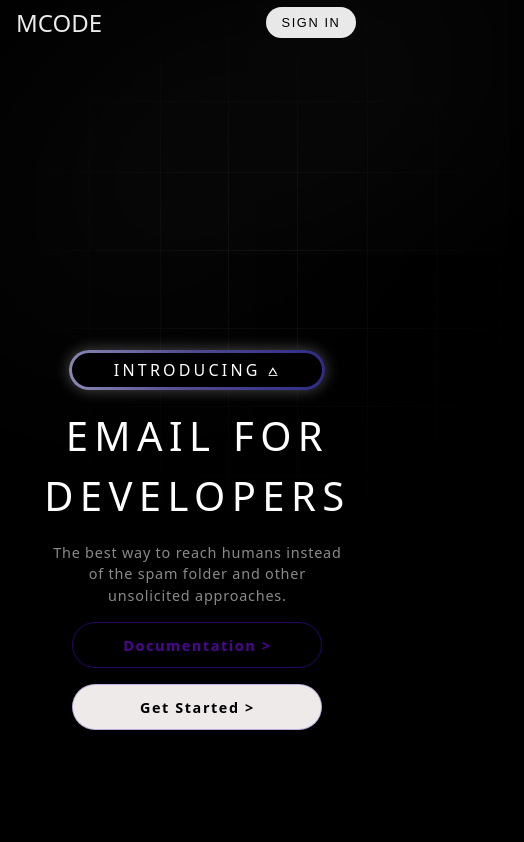
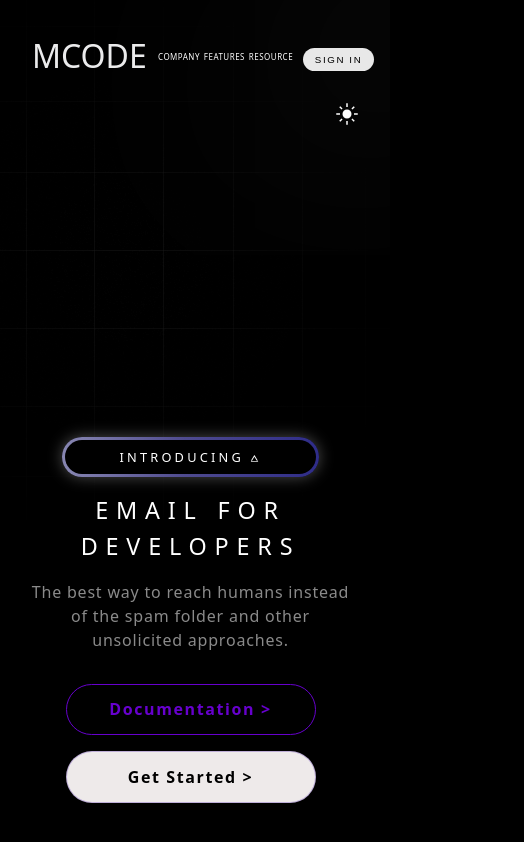
Before and after one commit to Kamiz660/MCODE, a plain HTML site: page index.html in a window 390 px wide. Shown: the whole page, 524 px wide, since content can reach past the window. Drawn offline with nearby package versions, Linux system fonts and the light colour scheme; some packages are replaced by stand-ins of ours; a script that the page names is missing.

Commit message:
initial commit

```diff
--- a/Mcode.html
+++ b/index.html
@@ -4,12 +4,12 @@
   <meta charset="UTF-8">
   <meta name="viewport" content="width=device-width, initial-scale=1.0">
   <title>Document</title>
-  <link rel="stylesheet" href="style1.css">
+  <link rel="stylesheet" href="style.css">
   <script src="script.js" defer></script>
   <link rel="stylesheet" href="https://unpkg.com/aos@next/dist/aos.css" />
 </head>
 <body>
-  <img class="image-gradient" src="gradient.png" alt="gradient">
+  <img class="image-gradient" src="assets/gradient.png" alt="gradient">
   <div class="layer-blur"> </div>
   <header>
     <h1 data-aos="fade-down" data-aos-duration="1100" class="logo">MCODE</h1>
@@ -18,9 +18,15 @@
       <a data-aos="fade-down" data-aos-duration="1350" href="#">FEATURES</a>
       <a data-aos="fade-down" data-aos-duration="1400" href="#">RESOURCE</a>
       <a data-aos="fade-down" data-aos-duration="1450" href="#">DOCS</a>
-      <a id="Lightmode" data-aos="fade-down" data-aos-duration="1450" href="#">Light</a>
     </nav>
-    <button data-aos="fade-down" data-aos-duration="1100" id="sign-in" class="btn-signing">SIGN IN</button>
+      <!-- toggle button -->
+   <button-container>
+        <button id="lightmode" data-aos="fade-down" data-aos-duration="1100">
+         <svg xmlns="http://www.w3.org/2000/svg" height="24px" viewBox="0 -960 960 960" width="24px" fill="#e3e3e3"><path d="M480-300q-74.92 0-127.46-52.54Q300-405.08 300-480q0-74.92 52.54-127.46Q405.08-660 480-660q74.92 0 127.46 52.54Q660-554.92 660-480q0 74.92-52.54 127.46Q554.92-300 480-300ZM200-450H50v-60h150v60Zm710 0H760v-60h150v60ZM450-760v-150h60v150h-60Zm0 710v-150h60v150h-60ZM262.92-656.92l-93.69-90.46 42.39-44.39 90.23 92.69-38.93 42.16Zm485.46 488.69-90.84-93.31 39.54-41.54 93.69 90.46-42.39 44.39Zm-91.46-528.85 90.46-93.69 44.39 42.39-92.69 90.23-42.16-38.93ZM168.23-211.62l93.31-90.84 40.77 39.54-90.08 94.07-44-42.77Z"/></svg>
+         <svg xmlns="http://www.w3.org/2000/svg" height="24px" viewBox="0 -960 960 960" width="24px" fill="#e3e3e3"><path d="M481.15-140q-141.66 0-240.83-99.17-99.16-99.16-99.16-240.83 0-135.77 92.11-232.88 92.11-97.12 225.57-105.2 8.62 0 16.93.62 8.3.62 16.3 1.85-30.61 28.61-48.76 69.15-18.16 40.54-18.16 86.46 0 98.33 68.84 167.17Q562.82-424 661.15-424q46.54 0 86.77-18.15 40.23-18.16 68.46-48.77 1.23 8 1.85 16.31.61 8.3.61 16.92-7.69 133.46-104.8 225.57Q616.92-140 481.15-140Z"/></svg>
+        </button>
+        <button data-aos="fade-down" data-aos-duration="1100" id="sign-in" class="btn-signing">SIGN IN</button>
+   </button-container>
   </header>
   <main>
     <div class="content"> <!-- non header -->
--- a/style1.css
+++ b/style.css
@@ -1,6 +1,7 @@
 :root { /* Dark theme colors (default) */
     --bg-color: #000000;
     --text-color: #ffffff;
+    --transparent-bg: #ffffff00;
     --text-secondary-color: #a7a7a7d2;
     --header-color: rgb(235, 235, 236);
     --button-bg: rgba(255, 255, 255, 0.909);
@@ -13,8 +14,8 @@
     --shadow-color: rgba(255, 255, 255, 0.3);
     --accent-color: #4c0692;
     --accent-color-hover: #820ffd;
-    --btn-doc-color: #4c0692;
-    --btn-doc-border: rgba(64, 10, 171, 0.61);
+    --btn-doc-color: #6700ce;
+    --btn-doc-border: #6700ce;
     --btn-doc-hover-bg: #807d7d1f;
     --btn-start-bg: rgb(238, 234, 234);
     --btn-start-border: rgba(75, 28, 170, 0.291);
@@ -34,9 +35,9 @@
 /* Light theme colors */
 [data-theme="light"] {
     --bg-color: #eed6fb;
-    --text-color: #3d2fa1; /* Deep royal blue for stronger visibility */
+    --text-color: #3d2fa1;
     --text-secondary-color: #555555;
-    --header-color: #2c1b73; /* Bolder for headers */
+    --header-color: #2c1b73;
 
     --button-bg: #6c09d6;
     --button-text: #ffffff;
@@ -60,7 +61,7 @@
     --btn-start-text: #ffffff;
 
     --modal-bg: rgba(237, 224, 249, 0.95);
-    --modal-text: #3d2fa1; /* Consistent with main text */
+    --modal-text: #3d2fa1;
     --modal-close: #777777;
     --modal-close-hover: #6c09d6;
 
@@ -74,13 +75,17 @@
 
     --overlay-bg: rgba(0, 0, 0, 0.3);
 
-    --attention-color: #6c09d6; /* Optional: can be used to highlight specific text */
-  }
+    --attention-color: #6c09d6;
+}
 
 * {
     margin: 0;
     padding: 0;
     box-sizing: border-box;
+}
+
+html {
+    overflow-x: hidden; /* Prevent horizontal scroll on html element */
 }
 
 body {
@@ -91,92 +96,81 @@ body {
     line-height: 1.5;
     color: var(--text-color);
     transition: background-color 0.3s, color 0.3s;
+    overflow-x: hidden; /* Prevent horizontal scrolling */
+    overflow-y: auto;
+    width: 100vw; /* Ensure body doesn't exceed viewport width */
+    position: relative;
 }
 
-/* Theme toggle button */
-.theme-toggle {
-    position: fixed;
-    bottom: 20px;
-    right: 20px;
-    background-color: var(--accent-color);
-    color: #ffffff;
-    width: 50px;
-    height: 50px;
-    border-radius: 50%;
-    display: flex;
-    align-items: center;
-    justify-content: center;
-    cursor: pointer;
-    z-index: 1000;
-    box-shadow: 0 0 10px rgba(0, 0, 0, 0.2);
-    border: none;
-    transition: transform 0.3s;
-}
 
-.theme-toggle:hover {
-    transform: scale(1.1);
-}
-
-.theme-toggle i {
-    font-size: 1.5rem;
-}
 
 /* gradient and layer blur effect */
 .image-gradient {
     position: absolute;
     top: 0;
-    right: 10;
+    right: 0;
     opacity: 0.5;
     z-index: -1;
+    pointer-events: none;
 }
 
 .layer-blur {
     position: absolute;
     width: 30rem;
     top: 20px;
-    right: 0%;
+    right: 0;
     box-shadow: 0 0 700px 15px var(--shadow-color);
     rotate: -30deg;
     z-index: -1;
+    pointer-events: none;
 }
 
 /* CONTAINER */
 .container {
     width: 100%;
-    margin: 0 auto;
-    padding: 0 2rem;
+    max-width: 100vw; /* Prevent container from exceeding viewport */
+    margin-left: 6rem;
+    padding: 19rem;
     position: relative;
-    overflow: hidden;
+     /* Allow Spline to overflow */
 }
 
 /* header */
 header {
     display: flex;
+    margin: 1rem;
     justify-content: space-between;
     align-items: center;
-    padding: 1rem 5rem;
+    padding: 0rem 1rem;
     z-index: 999;
     color: var(--text-color);
+    width: 100%;
+    max-width: 100vw;
 }
 
+
 header h1 {
-    margin: 0;
-    font-size: 4rem;
+    margin: 0rem;
+    font-size: clamp(1.5rem, 5vw, 3.5rem);
+    align-items: center;
     font-weight: 300;
     color: var(--header-color);
 }
 
 nav {
+    margin: 0rem;
     display: flex;
     align-items: center;
     gap: 3rem;
+    justify-content: center;
 }
 
 nav a {
-    font-size: 1.08rem;
-    letter-spacing: 0.1rem;
+    font-size: clamp(0.1rem, 2vw, 1rem);
+    letter-spacing: 0.2rem;
     transition: color 0.2s ease;
     text-decoration: none;
+    padding: 0.8rem 0rem;
     color: var(--text-color);
 }
 
@@ -184,17 +178,55 @@ nav a:hover {
     color: var(--text-secondary-color);
 }
 
+button-container {
+    display: flex;
+    z-index: 1000;
+    justify-content: center;
+    align-items: center;
+
+}
+
+#lightmode {
+
+  height: 41px;
+  width: 43px;
+  border-radius: 50px;
+  margin-right: 1rem;
+  border: none;
+  background-color: var(--transparent-bg);
+  cursor: pointer;
+  padding: 0;
+  overflow: hidden;
+}
+
+#lightmode svg{
+    fill: var(--text-color);
+}
+#lightmode svg:last-child{
+ display: none;
+}
+[data-theme="light"] #lightmode svg:first-child{
+    display: none;
+}
+[data-theme="light"] #lightmode svg:last-child {
+  display: inline;
+}
+
 .btn-signing {
     background-color: var(--button-bg);
     color: var(--button-text);
-    padding: 0.8rem 2rem;
+    padding: clamp(0.5rem, 1vw, 0.8rem) clamp(1rem, 3vw, 2rem);
     border-radius: 50px;
+    margin-top: 0px;
+    margin-right: 4rem;
     border: none;
-    font-size: 1.1rem;
+    font-size: clamp(0.8rem, 2vw, 1.1rem);
     font-weight: 520;
     letter-spacing: 0.1rem;
     transition: background-color 0.2s ease, transform 0.2s ease;
     cursor: pointer;
+    white-space: nowrap;
+    align-items: center;
 }
 
 .btn-signing:hover {
@@ -207,19 +239,24 @@ main {
     display: flex;
     flex-direction: column;
     justify-content: center;
-    min-height: calc(90vh - 6rem);
+    min-height: calc(90vh - 2rem);
+    width: 100%;
+    max-width: 100vw;
 }
 
 .content {
-    max-width: 40rem;
+    max-width: 35rem;
     margin-left: 0.3rem;
+    padding-left: 1rem;
+    flex-wrap: wrap;
     z-index: 999;
     color: var(--text-color);
+    width: 100%;
 }
 
 .tag-box {
     position: relative;
-    width: 18rem;
+    width: min(18rem, 90vw);
     height: 2.5rem;
     border-radius: 50px;
     background: linear-gradient(to right, var(--gradient-start), var(--gradient-mid1), var(--gradient-mid2), var(--gradient-end));
@@ -246,6 +283,7 @@ main {
     justify-content: center;
     transition: 0.2s ease;
     color: var(--text-color);
+    font-size: clamp(0.8rem, 2vw, 1rem);
 }
 
 .tag-box .tag:hover {
@@ -254,37 +292,46 @@ main {
 }
 
 .content h2 {
-    font-size: 3rem;
+    font-size: clamp(1rem, 6vw, 3rem);
     font-weight: 300;
-    letter-spacing: 1.2rem;
+    letter-spacing: clamp(0.3rem, 2vw, 1.2rem);
     margin-left: 0.3rem;
 }
 
 .description {
-    font-size: 1.2rem;
+    font-size: clamp(1rem, 3vw, 1.2rem);
     letter-spacing: 0.05rem;
-    max-width: 35rem;
+    max-width: 45rem;
     color: var(--text-secondary-color);
-    margin-left: .6rem;
+    margin-left: 0.6rem;
 }
 
 .buttons {
     display: flex;
-    gap: 2rem;
+    gap: 1rem;
     margin-top: 3rem;
+    margin-bottom: 1rem;
     margin-left: 0.5rem;
+    flex-wrap: wrap; /* Allow buttons to wrap on very small screens */
+}
+
+.btn-get-documentation,
+.btn-get-started {
+    text-decoration: none;
+    padding: 0.7rem 1.2rem;
+    border-radius: 50px;
+    font-size: clamp(1rem, 2.5vw, 1.2rem);
+    font-weight: 600;
+    letter-spacing: 0.1rem;
+    transition: background-color 0.2s ease, transform 0.2s ease;
+    text-align: center;
+    white-space: nowrap; /* Prevent text wrapping */
+    min-width: fit-content;
 }
 
 .btn-get-documentation {
-    text-decoration: none;
     border: 1px solid var(--btn-doc-border);
-    padding: 0.7rem 1.2rem;
-    border-radius: 50px;
     color: var(--btn-doc-color);
-    font-size: 1.2rem;
-    font-weight: 600;
-    letter-spacing: 0.1rem;
-    transition: background-color 0.2s ease, transform 0.2s ease;
 }
 
 .btn-get-documentation:hover {
@@ -293,16 +340,9 @@ main {
 }
 
 .btn-get-started {
-    text-decoration: none;
     background-color: var(--btn-start-bg);
     border: 1px solid var(--btn-start-border);
     color: var(--btn-start-text);
-    padding: 0.7rem 1.2rem;
-    border-radius: 50px;
-    font-size: 1.2rem;
-    font-weight: 600;
-    letter-spacing: 0.1rem;
-    transition: background-color 0.2s ease, transform 0.2s ease;
 }
 
 .btn-get-started:hover {
@@ -313,121 +353,204 @@ main {
 .robo-3d {
     position: absolute;
     top: 0;
-    right: -18%;
+    right: -18%; /* Allow overflow for watermark hiding */
     z-index: -1;
+    pointer-events: none; /* Prevent interaction issues */
 }
 
-/* tablet */
-@media (max-width: 1300px) {
+/* Tablet - 768px to 1024px */
+@media (max-width: 1270px) {
     header {
-        padding: 1.5rem 6rem;
+        padding: 1rem 0.5rem;
+    }
+    nav {
+        gap: clamp(0.2rem, 1.5vw, 1.5rem);
+        margin-top: 6px;
+        padding-right: 10px;
+    }
+
+    nav a {
+        letter-spacing: 0.05rem;
+        font-size: clamp(0.7rem, 2vw, 1rem);
+
+    }
+    .btn-signing{
+        font-size: clamp(0.7rem, 2vw, 1rem);
+
+    }
+    .content {
+        margin-top:80%;
+        right: 30%;
+    }
+
+    .robo-3d {
+        scale: 0.8;
+        top: -20%;
+        right: 2%;
+
+    }
+    .layer-blur {
+        width: 25rem;
+        right: -10%;
+        top: 15%;
+    }
+}
+
+/* Mobile - 480px to 768px */
+@media (max-width: 768px) {
+    header {
+        align-items: flex-start;
+        padding: 1rem;
     }
 
     header h1 {
-        font-size: 2.9rem !important;
+        font-size: 2rem;
+    }
+    nav {
+        gap: clamp(0.2rem, 1.5vw, 1rem);
+        margin-top: 6px;
+        padding-right: 10px;
+    }
+    nav a:nth-child(4) {
+        display: none;
+    }
+
+    button-container {
+        flex-direction: column;
+
+    }
+    button-container > :first-child {
+        order: 2;
+    }
+    .btn-signing {
+        margin-top: 1rem;
+        margin-right: 1rem;
+    }
+
+    .content {
+        max-width: 60%;
+        width: 60%;
+        margin-top: 60vh;
+        padding-left: 90px;
+    }
+
+    #lightmode {
+        margin-top: 1.5rem;
+        margin-right: 0rem;
+        justify-content: flex-end;
+    }
+
+    .robo-3d {
+        scale: 0.6;
+    }
+
+    .buttons {
+        gap: 0.8rem;
+        flex-direction: column;
+        align-items: flex-start;
+    }
+
+    .btn-get-documentation,
+    .btn-get-started {
+        width: 100%;
+        max-width: 250px;
+    }
+  }
+/* Small Mobile - up to 480px */
+@media (max-width: 480px) {
+    .container {
+        padding: 0 0.5rem;
+    }
+
+    header h1 {
+        font-size: 2rem;
+    }
+
+    nav {
+        gap: clamp(0.2rem, 1vw, 0.8rem);
+        justify-content: center;
+        margin-left: .7rem;
+        margin-right: 0px;
+    }
+
+    nav a {
+        font-size: clamp(0.5rem, 2vw, 0.7rem);
+        letter-spacing: 0.03rem;
     }
 
     .btn-signing {
-        padding: 1.2rem 2.5rem;
-        font-size: 1.1rem;
+        padding: clamp(0.2rem, 1.5vw, 0.4rem) clamp(0.6rem, 3vw, 1rem);
+        font-size: clamp(0.5rem, 2.5vw, 0.8rem);
+        margin-top: 1rem;
     }
 
     .content {
-        margin-top: 60%;
-        max-width: 70rem;
-        padding: 0 6.5rem;
+        max-width: 90%;
+        width: 90%;
+        margin-top: 21vh;
+        margin-left: 0;
+        padding-left: 30px;
+        text-align: center;
     }
 
     .robo-3d {
-        scale: .9;
-        top: -22%;
-        right: 0%;
+        scale: 0.5;
         z-index: -1;
-    }
-}
-
-@media (max-width: 480px) {
-    nav {
-        display: none;
-    }
-
-    header {
-        padding: .3rem 1rem;
-        justify-content: space-between;
-    }
-
-    header h1 {
-        font-size: 1.5rem !important;
-    }
-
-    .btn-signing {
-        padding: 0.5rem 1rem;
-        margin: 0 1.1rem;
-        font-size: 0.8rem;
-    }
-
-    .robo-3d {
-        top: -32%;
-        scale: 0.5;
-        right: 0%;
-    }
-
-    .content {
-        margin-top: 19rem;
-        padding: 0 1.5rem;
-        max-width: 100%;
+        top: -23%;
     }
 
     .tag-box {
-        width: 90%;
-        max-width: 16rem;
-        margin: 0 auto;
+        width: 80%;
+        margin: 0 auto 1rem auto;
     }
 
     .content h2 {
-        font-size: 2.5rem;
-        letter-spacing: 0.4rem;
         text-align: center;
         margin: 1rem 0;
     }
 
     .description {
-        font-size: 0.9rem;
         text-align: center;
         margin: 1rem auto;
-        max-width: 19rem;
     }
 
     .buttons {
         flex-direction: column;
-        gap: 1.0rem;
-        margin: 0rem auto;
+        gap: 1rem;
+        margin: 2rem auto 0;
         width: 100%;
-        max-width: 250px;
+        max-width: 280px;
+        align-items: center;
     }
 
-    .btn-get-documentation, .btn-get-started {
-        display: block;
+    .btn-get-documentation,
+    .btn-get-started {
         width: 100%;
         text-align: center;
-        padding: 0.7rem 1rem;
-        font-size: 0.9rem;
+        padding: 0.8rem 1rem;
     }
 
     .layer-blur {
-        right: -29%;
-        top: 15%;
+        width: 15rem;
+        right: -30%;
+        top: 5%;
     }
 
-    .theme-toggle {
-        bottom: 10px;
-        right: 10px;
-        width: 40px;
-        height: 40px;
+   .modal {
+        width: 95vw;
+        min-height: 350px;
+    }
+
+    .modal-content {
+        padding: 1rem 1.5rem;
+    }
+
+    .modal-content button {
+        margin: 0.3rem 0.5rem;
     }
 }
 
-/* Sign in/up */
+/* Sign in/up Modal Styles */
 .hidden {
     display: none;
 }
@@ -445,15 +568,15 @@ main {
 .modal {
     position: fixed;
     background-color: transparent;
-    box-shadow: 5 5 5px 10px rgba(0, 0, 0, 0.289);
+    box-shadow: 0 0 20px rgba(0, 0, 0, 0.3);
     top: 50%;
     left: 50%;
     transform: translate(-50%, -50%);
-    width: 440px;
-    max-width: 90%;
+    width: min(440px, 90vw); /* Responsive width */
+    max-width: 90vw;
     min-height: 400px;
-    height: 85%;
-    overflow: hidden;
+    max-height: 90vh; /* Prevent modal from exceeding viewport height */
+    overflow-y: auto; /* Allow scrolling if content is too tall */
     border-radius: 12px;
     z-index: 9999;
     animation: glowout 5s infinite alternate ease-in-out;
@@ -468,13 +591,14 @@ main {
     padding: 1rem 2rem;
     box-shadow: 0 0 20px rgba(0, 0, 0, 0.5);
     color: var(--modal-text);
-    font-size: 1.2rem;
+    font-size: clamp(1rem, 2.5vw, 1.2rem);
     line-height: 1.5;
+    min-height: 100%;
 }
 
 .close-btn {
     position: absolute;
-    top: 0rem;
+    top: 0.5rem;
     right: 0.75rem;
     font-size: 1.8rem;
     color: var(--modal-close);
@@ -494,15 +618,15 @@ main {
     margin-bottom: 1rem;
     margin-top: 0;
     font-weight: 100;
-    padding: none;
+    padding: 0;
     text-shadow: var(--accent-color);
-    font-size: 4rem;
+    font-size: clamp(2.5rem, 8vw, 4rem);
 }
 
 .modal-content button {
     border: none;
     color: var(--modal-text);
-    font-size: 2rem;
+    font-size: clamp(1.2rem, 4vw, 2rem);
     cursor: pointer;
     text-decoration: none;
     margin: 0.5rem 1rem;
@@ -553,7 +677,7 @@ main {
     transform: translateX(100%);
 }
 
-/* fields */
+/* Form fields */
 .modal-content form {
     display: flex;
     flex-direction: column;
@@ -569,17 +693,16 @@ main {
     margin-bottom: 0.75rem;
     border: none;
     border-radius: 4px;
-    background-color:var(--form-input-bg);
-
-
+    background-color: var(--form-input-bg);
+    font-size: clamp(0.9rem, 2.5vw, 1rem);
 }
 
-/* confirm */
+/* Confirm button */
 .modal-content form button {
     align-items: center;
     width: 100%;
     font-weight: 500;
-    letter-spacing: .1rem;
+    letter-spacing: 0.1rem;
     padding: 0.75rem;
     border: none;
     border-radius: 6px;
@@ -588,24 +711,34 @@ main {
     cursor: pointer;
     margin-left: 0;
     margin-right: 0;
+    font-size: clamp(0.9rem, 2.5vw, 1.1rem);
 }
 
-.modal-content button:hover {
+.modal-content form button:hover {
     background-color: var(--form-button-hover);
     transform: scale(1.01);
 }
 
+
 @keyframes glowout {
-    0%, 100% { box-shadow: 0 0 2px 1px rgba(108, 63, 186, 0.35); }
-    10%      { box-shadow: 0 0 3px 1.2px rgba(108, 63, 186, 0.4); }
-    20%      { box-shadow: 0 0 4px 1.5px rgba(108, 63, 186, 0.45); }
-    30%      { box-shadow: 0 0 5px 1.8px rgba(108, 63, 186, 0.5); }
-    40%      { box-shadow: 0 0 6px 2px rgba(108, 63, 186, 0.55); }
-    50%      { box-shadow: 0 0 7px 2.5px rgba(108, 63, 186, 0.6); }
-    60%      { box-shadow: 0 0 6px 2px rgba(108, 63, 186, 0.55); }
-    70%      { box-shadow: 0 0 5px 1.8px rgba(108, 63, 186, 0.5); }
-    80%      { box-shadow: 0 0 4px 1.5px rgba(108, 63, 186, 0.45); }
-    90%      { box-shadow: 0 0 3px 1.2px rgba(108, 63, 186, 0.4); }
+    0%, 100% {
+        box-shadow: 0 0 2px 1px rgba(108, 63, 186, 0.35);
+    }
+    10% {
+        box-shadow: 0 0 3px 1.2px rgba(108, 63, 186, 0.4);
+    }
+    20% {
+        box-shadow: 0 0 4px 1.5px rgba(108, 63, 186, 0.45);
+    }
+    40% {
+        box-shadow: 0 0 6px 2px rgba(108, 63, 186, 0.5);
+    }
+    60% {
+        box-shadow: 0 0 8px 2.5px rgba(108, 63, 186, 0.45);
+    }
+    80% {
+        box-shadow: 0 0 6px 2px rgba(108, 63, 186, 0.4);
+    }
 }
 
 #signInform .hidden2 {
```
Also changed, not shown: script.js (+25 -44 lines), assets/darkmode.svg (added), assets/gradient.png (renamed from gradient.png), assets/lightMode.svg (added).
